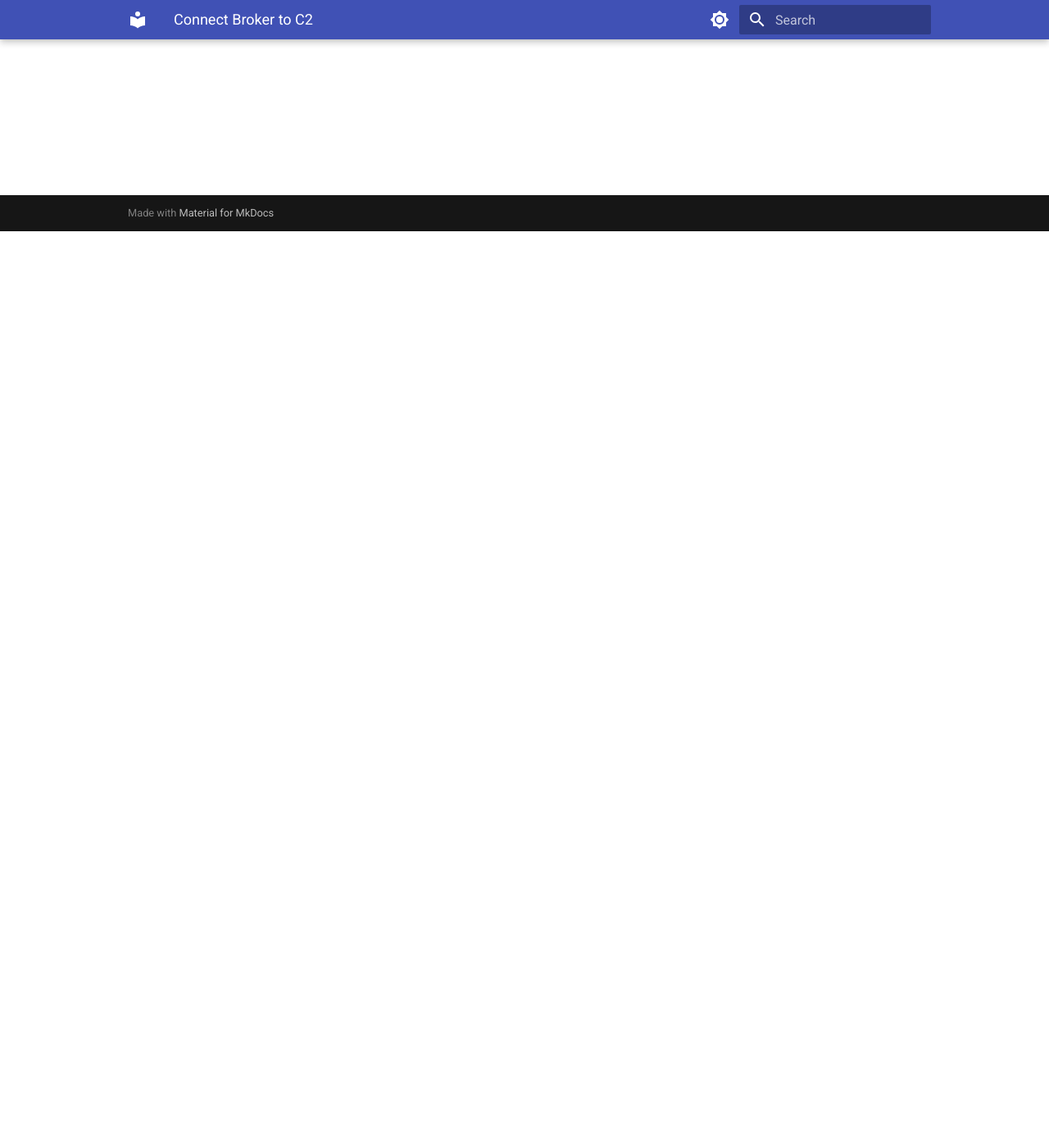
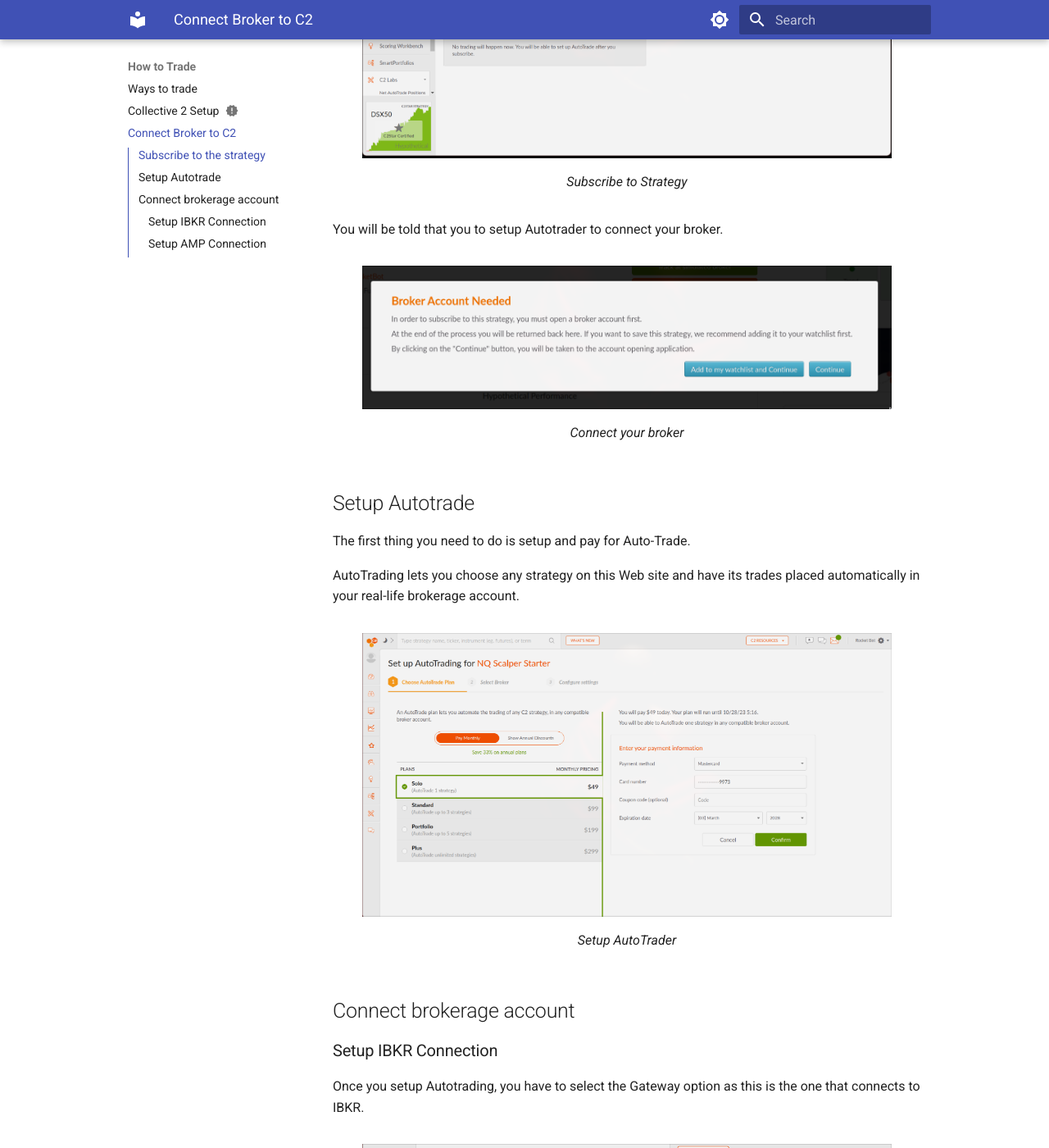
Before and after one commit to Rocket-Bot-AI/helpcenter, an MkDocs documentation site: the page built from docs/howto/collective2_connect.md, in a window 1280 px wide and 1400 px high, scrolled down 1118 px. Shown: the whole window at 82% size. Built offline with MkDocs 1.6.1 and Material for MkDocs 9.7.7, drawn with Linux system fonts in a browser that asks for light colours; some of the changed text lies outside the part shown.

Commit message:
feat: done

```diff
--- a/docs/howto/collective2_connect.md
+++ b/docs/howto/collective2_connect.md
@@ -2,4 +2,84 @@
 
 One you have created a [brokerage account](/brokers), and a [C2 account](/howto/collective2_setup), follow these steps to connect the bot to the strategy.
 
-##
+## Subscribe to the strategy
+
+Check on rocket bot's website, which
+First, choose the strategy you want to trade, by looking at the catalogue of strategies on the [Rocket bot website](https://rb-website-seven.vercel.app/).
+
+Once you land on the strategy page, make sure to click on the Subscribe button.
+
+
+<figure markdown>
+  ![Image title](/Pictures/c2/setup-0.png){ width="90%" }
+  <figcaption>Subscribe to Strategy</figcaption>
+</figure>
+
+
+You will then be redirected to purchase the strategy
+
+<figure markdown>
+  ![Image title](/Pictures/c2/setup-2.png){ width="90%" }
+  <figcaption>Subscribe to Strategy</figcaption>
+</figure>
+
+
+You will be told that you to setup Autotrader to connect your broker.
+
+<figure markdown>
+  ![Image title](/Pictures/c2/setup-1.png){ width="90%" }
+  <figcaption>Connect your broker</figcaption>
+</figure>
+
+
+## Setup Autotrade
+
+The first thing you need to do is setup and pay for Auto-Trade.
+
+AutoTrading lets you choose any strategy on this Web site and have its trades placed automatically in your real-life brokerage account.
+
+<figure markdown>
+  ![Image title](/Pictures/c2/setup-3.png){ width="90%" }
+  <figcaption>Setup AutoTrader</figcaption>
+</figure>
+
+
+## Connect brokerage account
+### Setup IBKR Connection
+
+Once you setup Autotrading, you have to select the Gateway option as this is the one that connects to IBKR.
+
+
+<figure markdown>
+  ![Image title](/Pictures/c2/c2-ibkr-0.png){ width="90%" }
+  <figcaption>Choose Gateway</figcaption>
+</figure>
+
+
+Now update the settings to your taste, or leave the default as is.
+
+<figure markdown>
+  ![Image title](/Pictures/c2/c2-ibkr-1.png){ width="90%" }
+  <figcaption>Check the settings</figcaption>
+</figure>
+
+Finally, you will have to agree on a bunch of terms and conditions.
+
+<figure markdown>
+  ![Image title](/Pictures/c2/c2-ibkr-2.png){ width="90%" }
+  <figcaption>Check the settings</figcaption>
+</figure>
+
+### Setup AMP Connection
+
+Setting AMP is similar, but it requires your CQG account, and MT5 account, which you are given when creating the account.
+
+<figure markdown>
+  ![Image title](/Pictures/c2/c2-amp-0.png){ width="90%" }
+  <figcaption>Select AMP</figcaption>
+</figure>
+
+<figure markdown>
+  ![Image title](/Pictures/c2/c2-amp-1.png){ width="90%" }
+  <figcaption>Enter CQG and AMP account numbers</figcaption>
+</figure>
```
Also changed, not shown: docs/brokers/index.md (+2 -2 lines), docs/Pictures/c2/c2-amp-0.png (added), docs/Pictures/c2/c2-amp-1.png (added), docs/Pictures/c2/c2-ibkr-0.png (added), docs/Pictures/c2/c2-ibkr-1.png (added), docs/Pictures/c2/c2-ibkr-2.png (added), docs/Pictures/c2/setup-0.png (renamed from docs/Pictures/c2/swappy-20230927_110736.png), docs/Pictures/c2/setup-1.png (renamed from docs/Pictures/c2/swappy-20230927_110756.png), docs/Pictures/c2/setup-2.png (renamed from docs/Pictures/c2/swappy-20230927_111514.png), docs/Pictures/c2/setup-3.png (renamed from docs/Pictures/c2/swappy-20230927_111812.png).
